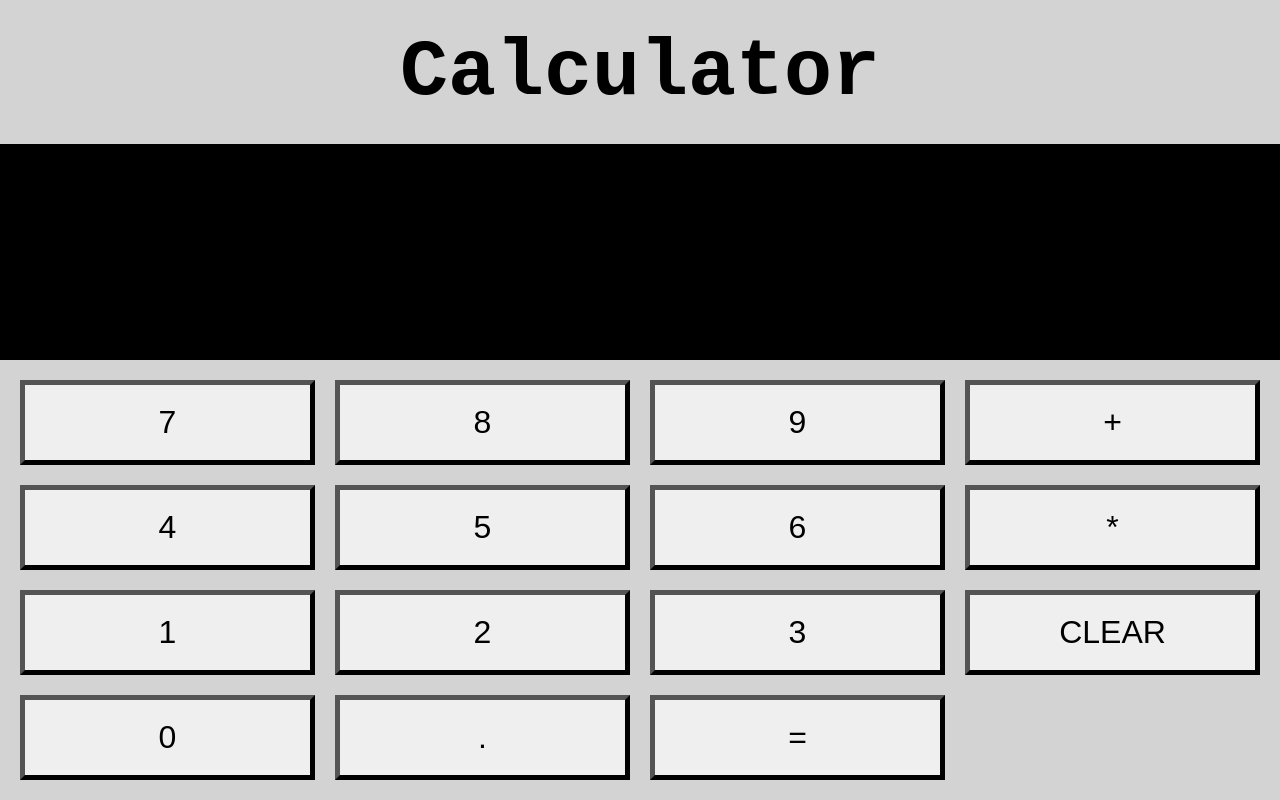
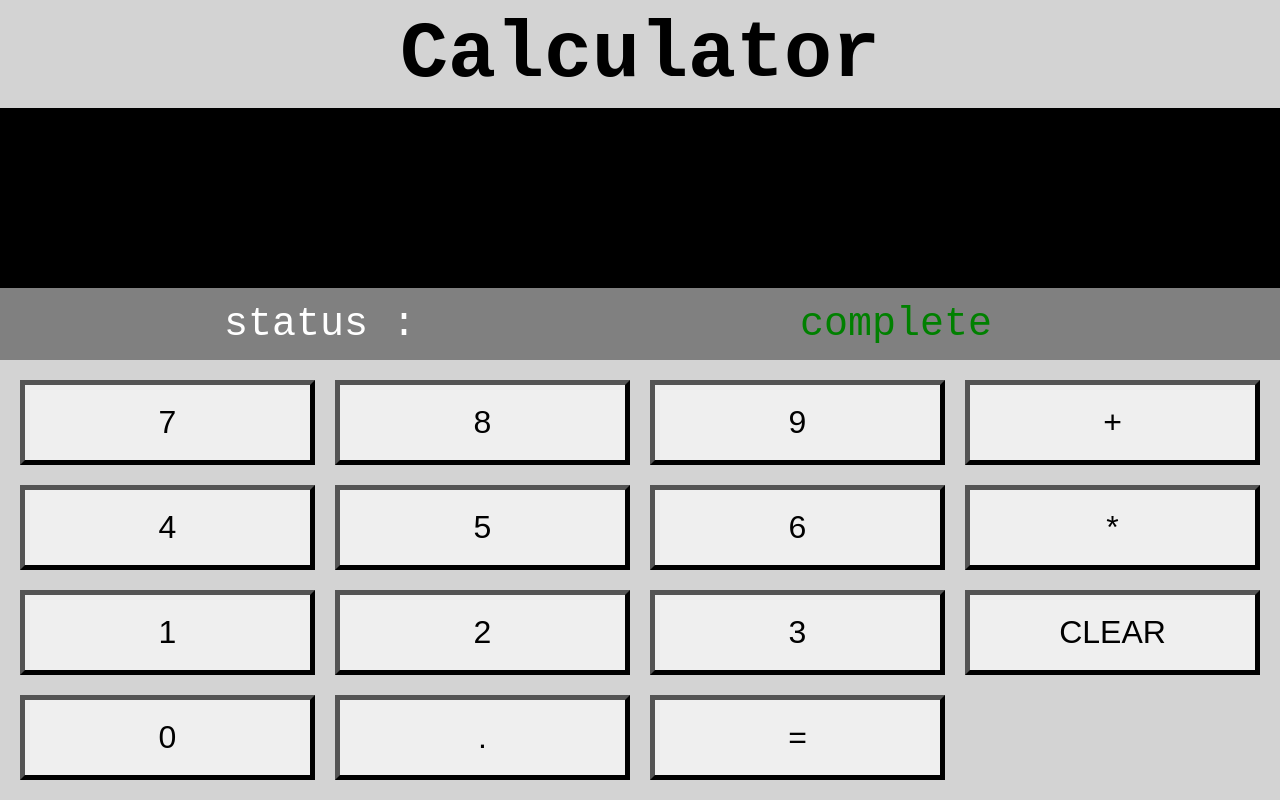
Before and after one commit to wilhelmschabalin/webseiten-programmieren-lernen, a plain HTML site: page Niklas' Projekte/calculator/index.html in a window 1280 px wide. Both pictures are taken after a click on the button "CLEAR". Drawn offline with Linux system fonts and the light colour scheme.

Commit message:
- Kommentare zu script.js hinzugefügt
 - status-wrapper hinzugefügt
	 - ganz cooles Gimmick, das ich hinzufügen wollte
	 - dient außerdem zum Testen, in welchem Status der Code sich befindet

 - solution in String umgewandelt
	 - verhindert z. B., dass die Eingabe von "2", dann "3", dann "=" 5 ausgibt --> gibt jetzt "23" aus
	 - bis jetzt also nur Wiedergabe der Eingabe --> wirkliche Berechnung noch notwendig

 - status mit "running" und "complete" in den jeweiligen Farben gefüllt
	 - im Moment noch nebeneinander, später einmal übereinander gedacht

```diff
--- a/Niklas' Projekte/calculator/index.html
+++ b/Niklas' Projekte/calculator/index.html
@@ -17,6 +17,13 @@
   </div>
   <div id="display-wrapper">
 
+  </div>
+  <div id="status-wrapper">
+    status :
+    <div id="red">
+    </div>
+    <div id="green">
+    </div>
   </div>
   <div id="numpad-wrapper">
     <button class="first-row" onclick="display(7)">
--- a/Niklas' Projekte/calculator/script.js
+++ b/Niklas' Projekte/calculator/script.js
@@ -1,35 +1,74 @@
 let prohib = ['+', '*', '=']
 let solved = false
+let solution = ""
+
+function statuss() {
+    if (solved == false) {
+        document.getElementById("red").innerHTML = "running"
+        document.getElementById("green").innerHTML = ""
+    } else {
+        document.getElementById("green").innerHTML = "complete"
+        document.getElementById("red").innerHTML = ""
+    }
+}
+
+// display(content) shows whatever is entered.
 
 function display(content) {
     const displayWrapper = document.getElementById("display-wrapper")
 
-    if (solved == true) {
+    statuss()
+
+    if (solved == true) { // If the last process is solved and a button is pressed, the screen resets and the new process counts as not solved.
         displayWrapper.innerHTML = ""
         solved = false
     }
 
-    if (content === "") {
+    if (content == "") { // If the function is called with no parameter passed, nothing is displayed.
         displayWrapper.innerHTML = ""
-    } else if (prohib.includes(content) && prohib.includes(displayWrapper.innerHTML.slice(-1))) {
+    } else if (prohib.includes(content) && prohib.includes(displayWrapper.innerHTML.slice(-1))) { // If two operators are placed in a row, nothing will happen.
 
     } else {
         displayWrapper.innerHTML += content
+        solution += content
     }
+
+    statuss()
 }
 
+// clearDisplay() empties the display-wrapper.
+
 function clearDisplay() {
+
+    statuss()
+
     document.getElementById("display-wrapper").innerHTML = ""
+    solution = ""
+    solved = true
+
+    statuss()
 }
+
+// calculate() checks if the input is valid and, if so, calculates the result.
 
 function calculate() {
     const displayWrapper = document.getElementById("display-wrapper")
 
-    if (prohib.includes(displayWrapper.innerHTML.slice(-1))) {
+    statuss()
+
+    if (prohib.includes(displayWrapper.innerHTML.slice(-1)) || prohib.includes(displayWrapper.innerHTML.slice(0, 1))) { // If the expression starts or ends with an operator, a syntax error is thrown.
         document.getElementById("display-wrapper").innerHTML = "syntax error"
         solved = true
-    } else {
-        document.getElementById("display-wrapper").innerHTML = "solution"
+        solution = ""
+    } else if (displayWrapper.innerHTML == "syntax error") { // If there is already a syntax error present, pressing the "=" button should not show a solution.
+
+    } else if (solution == "") { // If no solution could be calculated, nothing happens.
+
+    } else { // Else, the solution is displayed and the process counts as solved.
+        document.getElementById("display-wrapper").innerHTML = "'" + solution + "'"
         solved = true
+        solution = ""
     }
+
+    statuss()
 }
--- a/Niklas' Projekte/calculator/style.css
+++ b/Niklas' Projekte/calculator/style.css
@@ -11,7 +11,7 @@ body {
 }
 
 #title-wrapper {
-    height: 20vh;
+    height: 15vh;
     display: flex;
     justify-content: center;
     align-items: center;
@@ -24,7 +24,7 @@ body {
 }
 
 #display-wrapper {
-    height: 30vh;
+    height: 25vh;
     background-color: black;
     display: flex;
     justify-content: center;
@@ -32,7 +32,35 @@ body {
     color: white;
     font-family: Courier New;
     font-size: 10vh;
+}
+
+#status-wrapper {
+    height: 10vh;
+    background-color: grey;
     display: flex;
+    justify-content: center;
+    align-items: center;
+    color: white;
+    font-family: Courier New;
+    font-size: 5vh;
+}
+
+#red {
+    height: 100%;
+    width: 25vw;
+    display: flex;
+    justify-content: center;
+    align-items: center;
+    color: red;
+}
+
+#green {
+    height: 100%;
+    width: 25vw;
+    display: flex;
+    justify-content: center;
+    align-items: center;
+    color: green;
 }
 
 #numpad-wrapper {
```
